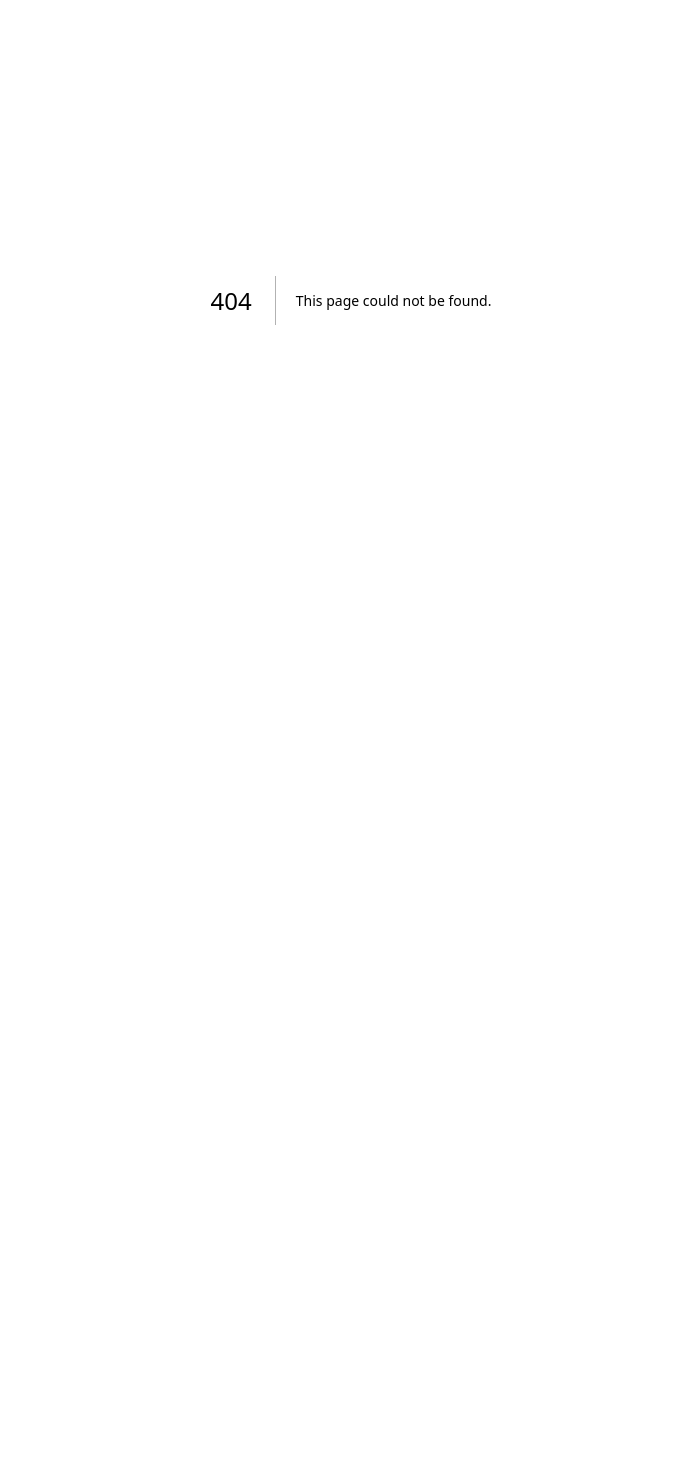
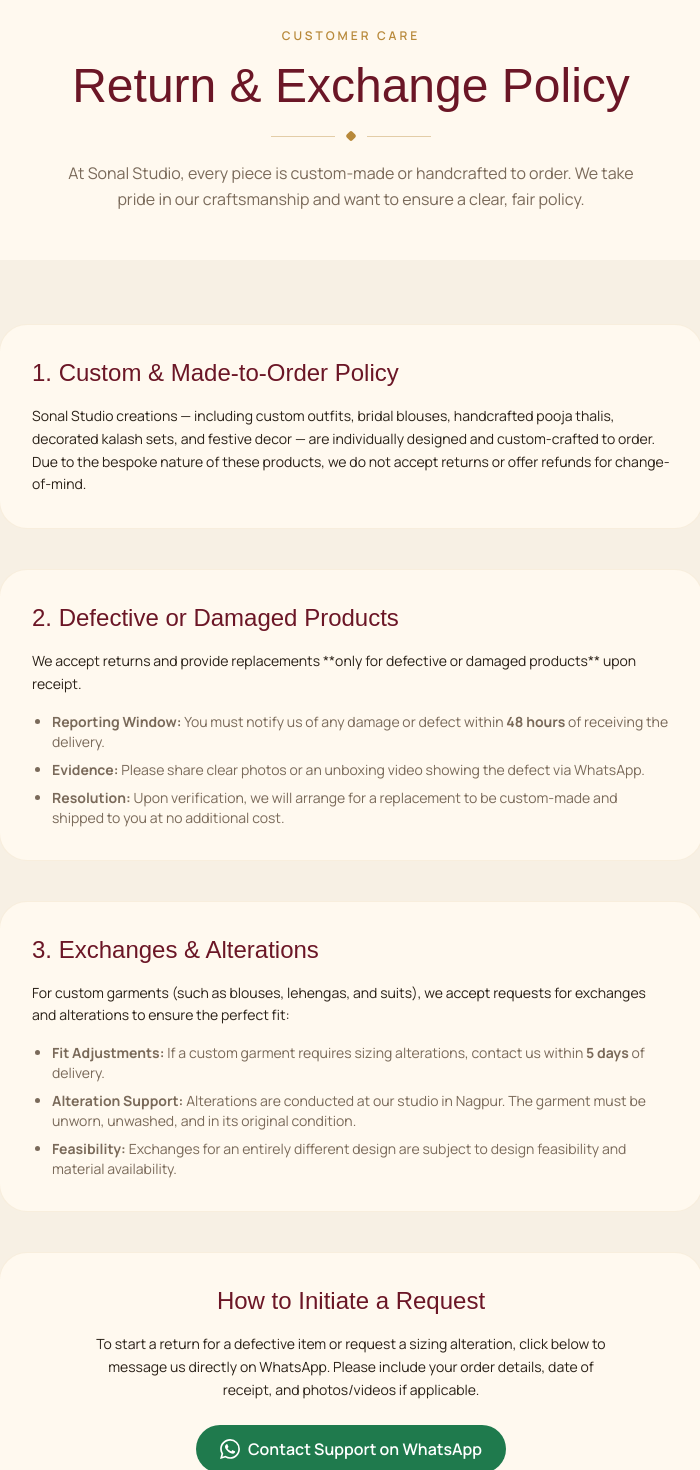
Before and after one commit to om-umrania/Sonal-Studio-Platform, a Next.js app: page /return-policy in a window 1280 px wide. Before the commit this address had no page. Shown: the part 100-1570 px from the top of the page, without its empty margins (289-989 px from the left). Before the commit the page ends 800 px from the top, so only its background shows below. Built offline with nearby package versions, Linux system fonts and the light colour scheme; a web font is replaced by a local one.

Commit message:
feat: add return and exchange policy page (/return-policy) and footer link

```diff
--- /dev/null
+++ b/src/app/return-policy/page.tsx
@@ -0,0 +1,126 @@
+import type { Metadata } from "next";
+import Navbar from "@/components/layout/Navbar";
+import Footer from "@/components/layout/Footer";
+import DiamondDivider from "@/components/ui/DiamondDivider";
+import MotionReveal from "@/components/ui/MotionReveal";
+import WhatsAppButton from "@/components/ui/WhatsAppButton";
+import { WA } from "@/lib/whatsapp";
+
+export const metadata: Metadata = {
+  title: "Return & Exchange Policy",
+  description:
+    "Return and exchange policies for custom fashion and handcrafted essentials at Sonal Studio Nagpur.",
+};
+
+export default function ReturnPolicyPage() {
+  return (
+    <>
+      <Navbar />
+      <main className="bg-ivory min-h-screen">
+        {/* Page Hero */}
+        <section className="pt-32 pb-12 bg-cream">
+          <div className="max-w-3xl mx-auto px-4 sm:px-6 lg:px-8 text-center">
+            <p className="text-xs font-semibold uppercase tracking-[0.25em] text-gold mb-3">
+              Customer care
+            </p>
+            <h1 className="font-display text-4xl sm:text-5xl text-maroon leading-tight mb-4">
+              Return & Exchange Policy
+            </h1>
+            <DiamondDivider className="mb-5" />
+            <p className="text-muted leading-relaxed max-w-xl mx-auto">
+              At Sonal Studio, every piece is custom-made or handcrafted to order.
+              We take pride in our craftsmanship and want to ensure a clear, fair policy.
+            </p>
+          </div>
+        </section>
+
+        {/* Content Section */}
+        <section className="py-16 bg-ivory">
+          <div className="max-w-3xl mx-auto px-4 sm:px-6 lg:px-8">
+            <div className="flex flex-col gap-10">
+
+              {/* 1. Custom and Made-to-Order Nature */}
+              <MotionReveal delay={0.05}>
+                <div className="bg-cream rounded-card p-8 border border-gold/10" style={{ boxShadow: "var(--shadow-soft)" }}>
+                  <h2 className="font-display text-2xl text-maroon mb-4">
+                    1. Custom & Made-to-Order Policy
+                  </h2>
+                  <p className="text-sm text-ink leading-relaxed">
+                    Sonal Studio creations — including custom outfits, bridal blouses, handcrafted pooja thalis, decorated kalash sets, and festive decor — are individually designed and custom-crafted to order. Due to the bespoke nature of these products, we do not accept returns or offer refunds for change-of-mind.
+                  </p>
+                </div>
+              </MotionReveal>
+
+              {/* 2. Defective or Damaged Items */}
+              <MotionReveal delay={0.1}>
+                <div className="bg-cream rounded-card p-8 border border-gold/10" style={{ boxShadow: "var(--shadow-soft)" }}>
+                  <h2 className="font-display text-2xl text-maroon mb-4">
+                    2. Defective or Damaged Products
+                  </h2>
+                  <p className="text-sm text-ink leading-relaxed mb-4">
+                    We accept returns and provide replacements **only for defective or damaged products** upon receipt.
+                  </p>
+                  <ul className="list-disc pl-5 text-sm text-muted space-y-2">
+                    <li>
+                      <strong>Reporting Window:</strong> You must notify us of any damage or defect within <strong>48 hours</strong> of receiving the delivery.
+                    </li>
+                    <li>
+                      <strong>Evidence:</strong> Please share clear photos or an unboxing video showing the defect via WhatsApp.
+                    </li>
+                    <li>
+                      <strong>Resolution:</strong> Upon verification, we will arrange for a replacement to be custom-made and shipped to you at no additional cost.
+                    </li>
+                  </ul>
+                </div>
+              </MotionReveal>
+
+              {/* 3. Exchange Policy */}
+              <MotionReveal delay={0.15}>
+                <div className="bg-cream rounded-card p-8 border border-gold/10" style={{ boxShadow: "var(--shadow-soft)" }}>
+                  <h2 className="font-display text-2xl text-maroon mb-4">
+                    3. Exchanges & Alterations
+                  </h2>
+                  <p className="text-sm text-ink leading-relaxed mb-4">
+                    For custom garments (such as blouses, lehengas, and suits), we accept requests for exchanges and alterations to ensure the perfect fit:
+                  </p>
+                  <ul className="list-disc pl-5 text-sm text-muted space-y-2">
+                    <li>
+                      <strong>Fit Adjustments:</strong> If a custom garment requires sizing alterations, contact us within <strong>5 days</strong> of delivery.
+                    </li>
+                    <li>
+                      <strong>Alteration Support:</strong> Alterations are conducted at our studio in Nagpur. The garment must be unworn, unwashed, and in its original condition.
+                    </li>
+                    <li>
+                      <strong>Feasibility:</strong> Exchanges for an entirely different design are subject to design feasibility and material availability.
+                    </li>
+                  </ul>
+                </div>
+              </MotionReveal>
+
+              {/* 4. How to Request a Return or Exchange */}
+              <MotionReveal delay={0.2}>
+                <div className="bg-cream rounded-card p-8 border border-gold/10 text-center" style={{ boxShadow: "var(--shadow-soft)" }}>
+                  <h2 className="font-display text-2xl text-maroon mb-4">
+                    How to Initiate a Request
+                  </h2>
+                  <p className="text-sm text-ink leading-relaxed mb-6 max-w-lg mx-auto">
+                    To start a return for a defective item or request a sizing alteration, click below to message us directly on WhatsApp. Please include your order details, date of receipt, and photos/videos if applicable.
+                  </p>
+                  <div className="inline-block">
+                    <WhatsAppButton
+                      href={WA.general}
+                      label="Contact Support on WhatsApp"
+                      size="md"
+                    />
+                  </div>
+                </div>
+              </MotionReveal>
+
+            </div>
+          </div>
+        </section>
+      </main>
+      <Footer />
+    </>
+  );
+}
--- a/src/components/layout/Footer.tsx
+++ b/src/components/layout/Footer.tsx
@@ -44,6 +44,7 @@
                 { label: "Wedding Essentials", href: "/services#wedding-ritual-essentials" },
                 { label: "Gallery", href: "/gallery" },
                 { label: "About Sonal", href: "/about" },
+                { label: "Return Policy", href: "/return-policy" },
               ].map((link) => (
                 <li key={link.href}>
                   <Link
```
